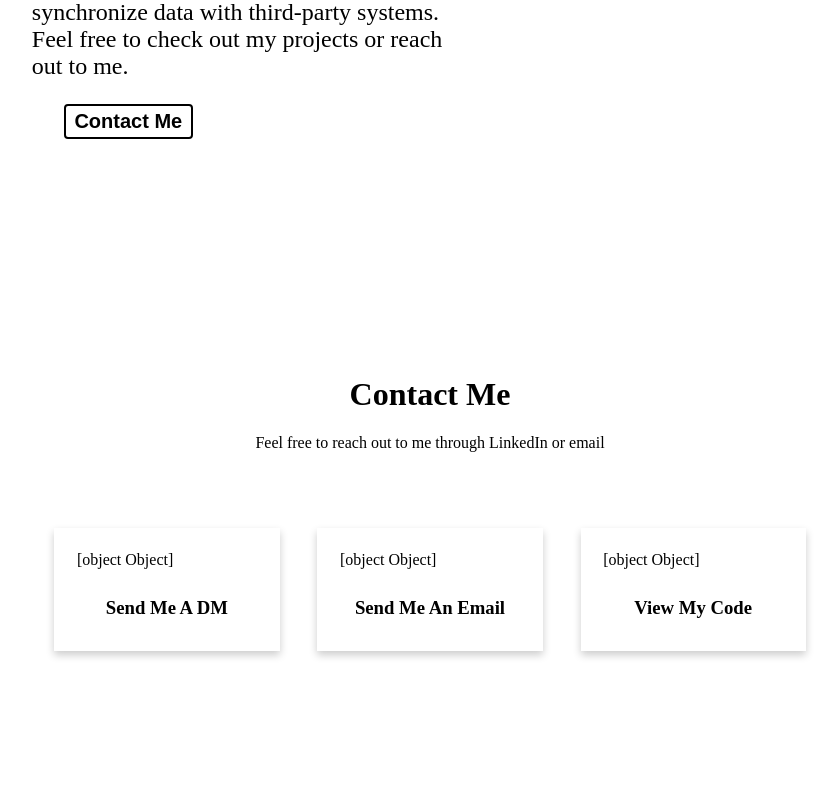
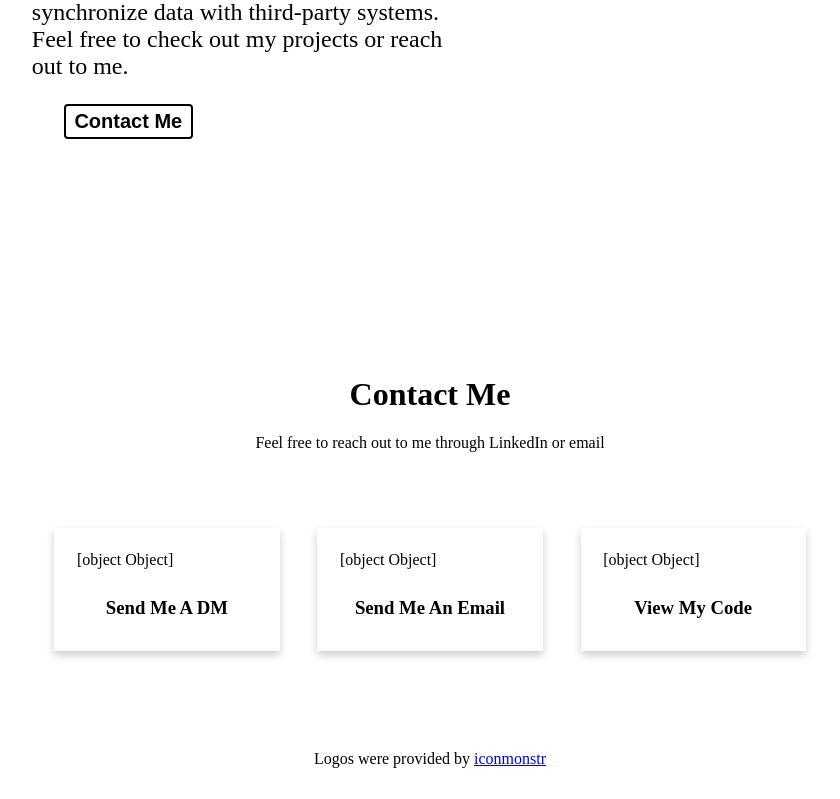
Before and after one commit to durid-ah/durid-ah.github.io, a Next.js app: page / in a window 1280 px wide. Shown: the part 364-1163 px from the top of the page, without its empty margins (210-1050 px from the left). Built offline with nearby package versions, Linux system fonts and the light colour scheme.

Commit message:
removed old email svg and added cred for logos

```diff
--- a/pages/index.tsx
+++ b/pages/index.tsx
@@ -69,7 +69,7 @@ export default function Home() {
       </main>
 
       <footer className={styles.footer}>
-      {/** TODO: Maybe add a footer? */}
+        <div>Logos were provided by <Link href="https://iconmonstr.com">iconmonstr</Link></div>
       </footer>
     </Layout>
   )
--- a/styles/Home.module.css
+++ b/styles/Home.module.css
@@ -54,6 +54,15 @@
 .footer {
   background-color: var(--secondary-dark);
   height: 4rem;
+  color: var(--main-color);
+  display: flex;
+  flex-direction: column;
+  align-items: center;
+  justify-content: center;
+}
+
+.footer a {
+  text-decoration: underline;
 }
 
 .buttonContainer {
```
Also changed, not shown: images/email-r.svg (deleted).
